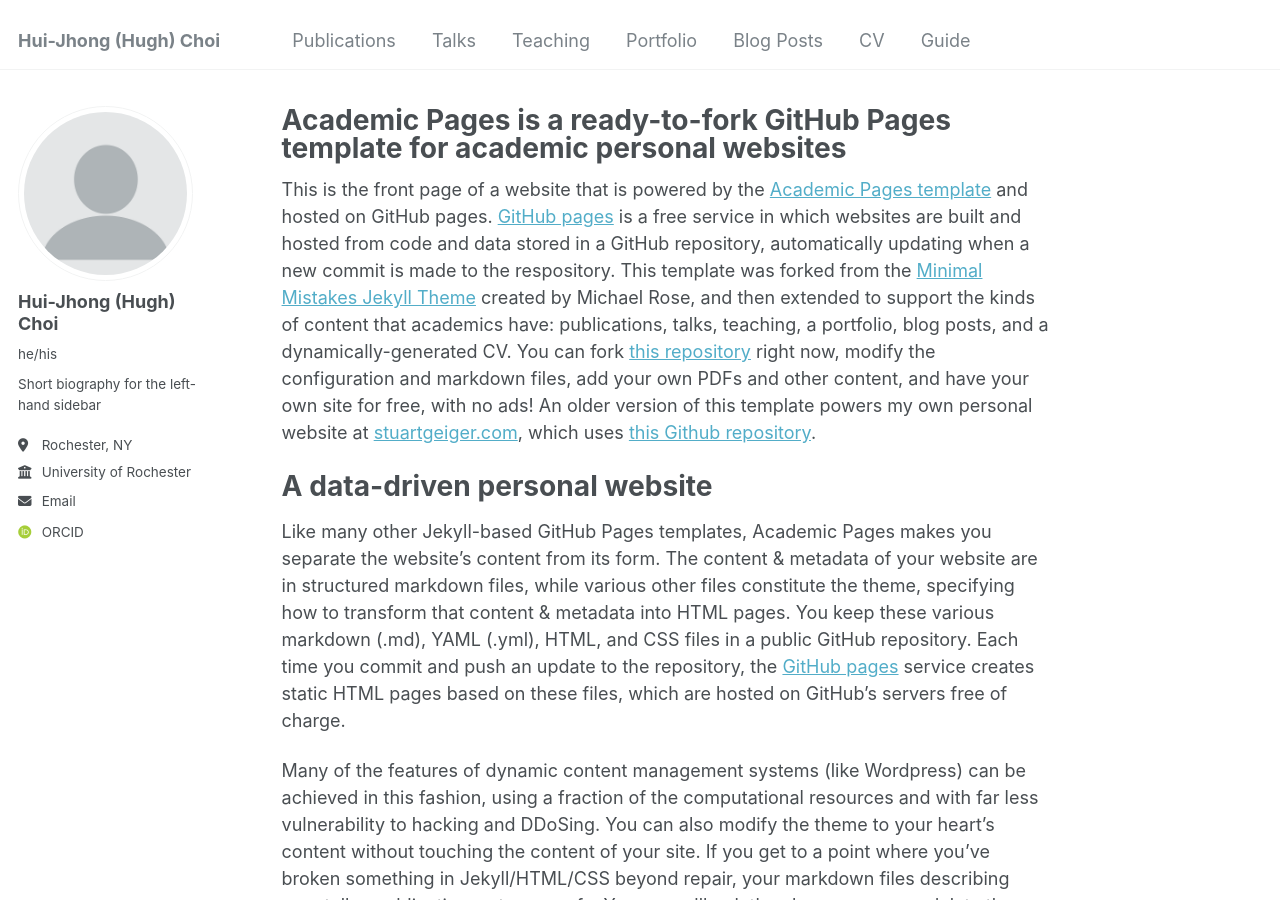
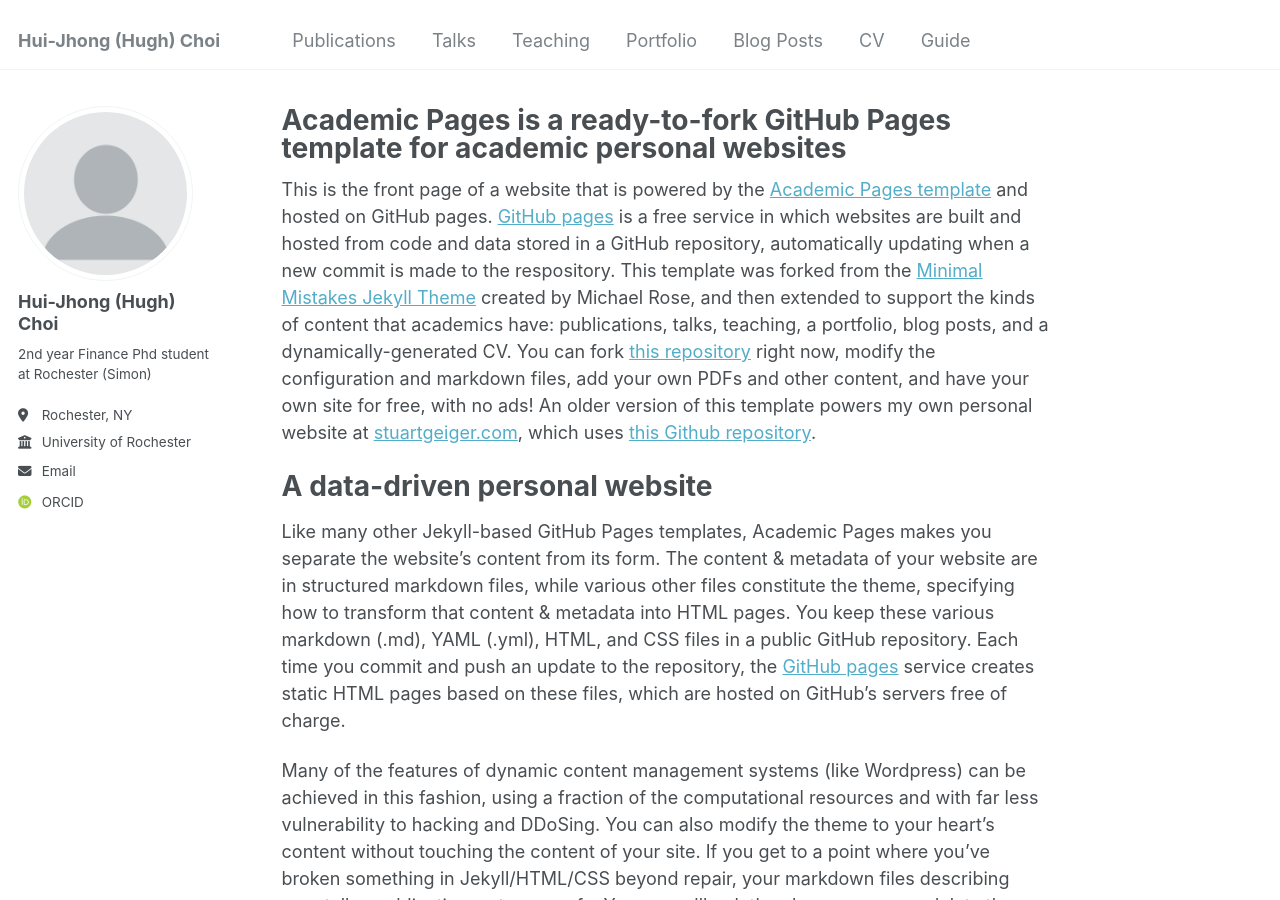
Before and after one commit to Hui-jhongChoi/Hui-jhongChoi.github.io, a Jekyll site: the page built from _pages/about.md, in a window 1280 px wide and 900 px high. Built offline with Jekyll 4.4.1, drawn with Linux system fonts in a browser that asks for light colours; some web fonts are replaced.

Commit message:
Update _config.yml

```diff
--- a/_config.yml
+++ b/_config.yml
@@ -23,8 +23,8 @@ author:
   # Biographic information
   avatar           : "profile.png"
   name             : "Hui-Jhong (Hugh) Choi"
-  pronouns         : "he/his" # example: "she/her"
-  bio              : "Short biography for the left-hand sidebar"
+  pronouns         : # example: "she/her"
+  bio              : "2nd year Finance Phd student at Rochester (Simon)"
   location         : "Rochester, NY"
   employer         : "University of Rochester"
   uri              : # URL
```
